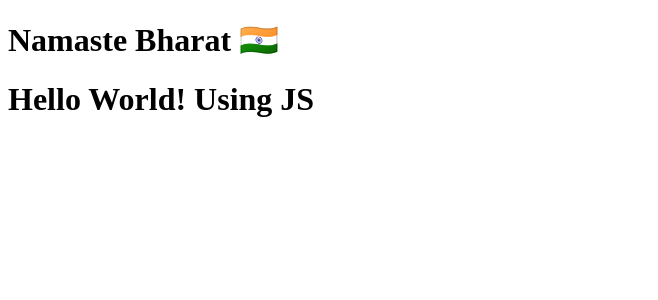
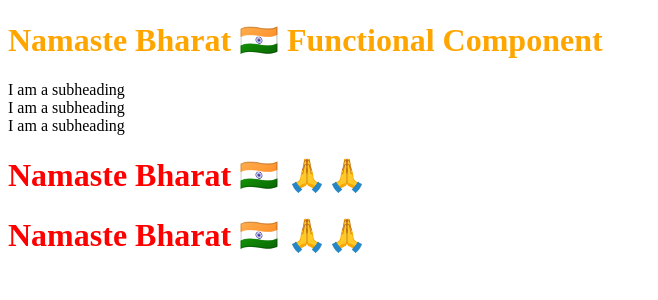
Before and after one commit to OptimizationGuru/react-pulse, a React (Vite) app: page / in a window 1280 px wide. Shown: the top 300 px of the page, without its empty margins (0-658 px from the left). Built offline with nearby package versions, Linux system fonts and the light colour scheme.

Commit message:
episode-03

```diff
--- a/App.js
+++ b/App.js
@@ -4,11 +4,10 @@ import  ReactDOM  from "react-dom/client";
 
 const heading = React.createElement('h1', {id:"heading", xyz:'abc'}, "Hello World Using React!")
 const root = ReactDOM.createRoot(document.getElementById('root'))
-root.render(heading) // it replaces the existing DOM inside root
-
-
+// root.render(heading) // it replaces the existing DOM inside root
 console.log(heading)  // React.createElement returns an object aka React Element, not HTML element
 
+// React.createElement => ReactElement(JS object) => HTML Element on rendering
 
 // creation of Nested Elements
 
@@ -16,12 +15,53 @@ const parent = React.createElement('div', {id:'parent'},
 
 React.createElement('div', {id:'child'},
 
-React.createElement('h1', {}, 'Namaste Bharat 🇮🇳')))
+React.createElement('h1', {id:"heading"}, 'Namaste Bharat 🇮🇳 🙏 🙏')))
 
-root.render(parent)
+// root.render(parent)
 
 console.log(parent)
 
 
 // If you want to make more nested structure, the code will become messy
 // JSX comes to rescue for writing clean code
+// JSX is a js syntax which makes it easier to create React element
+// JSX is not HTML inside JS, rather it is HTML like syntax
+// React can be written w/o JSX for sure
+// JSX is not React
+// JSX is not a valid javascript, PARCEL is transpiling/converting jsx into pure js which js engine can understand
+// Parcel is having Babel inside ==> BABEL transpiles jsx into pure js so that browser can understand it
+// Babel is a opensource JS compiler, read about it
+// If you write JSX in multiple lines, you must use brackets(), babel gets to know where jsx starts and end
+
+// JSX =>Babel transpiles it to  React.createElement => React.createElement => JS obejct => HTML Element(on rendering)
+// JSX internally uses Recat.createElement only
+const jsxHeading = (<h1 id="heading">Namaste Bharat 🇮🇳  🙏🙏 </h1>)  // it is a react element
+const shoot = ReactDOM.createRoot(document.getElementById('shoot'))
+console.log( jsxHeading, 'jsxheading')
+shoot.render(jsxHeading)
+
+
+// React Component
+// 1) Class based Components - OLD
+// 2)Functional Components - NEW
+
+// React Functional Component ==> a simple js function ==> which returns some JSX code/element
+const SubHeading =()=> (<div className="subheading">I am a subheading</div>)
+const HeadingComponent = ()=>(
+    <div id="container">
+     <h1 className="header">Namaste Bharat 🇮🇳 Functional Component</h1>
+     <SubHeading/>
+     <SubHeading></SubHeading>
+     {SubHeading()}
+     {/* line 53 54 and 55 are all same, a function can also be called inside jsx */}
+     {console.log('Hii')}
+     {jsxHeading}
+     </div>
+)
+// The nesting of compoents above is c/a Component Composition
+// One can write javscript inside JSX => very powerful thing
+
+// How to put react element inside jsx
+// Read about how jsx sanitise data from apicalls to prevent malaicious data from apis
+root.render(<HeadingComponent/>)
+// Babel distinguish b/w React Element and React functional componet by the manner they are rendered
--- a/index.css
+++ b/index.css
@@ -1,3 +1,7 @@
 #heading{
     color: red;
 }
+
+.header{
+    color: orange;
+}
--- a/index.html
+++ b/index.html
@@ -7,18 +7,12 @@
     <link rel="stylesheet" href="./index.css">
 </head>
 <body>
-    <div id="root"></div>
+    <div id="root">
 
-  <div id="shoot"></div>
+    </div>
+    <div id="shoot"></div>
 
+    <script type="module" src="./App.js"> </script>
 
-    <script>
-        let shoot = document.getElementById('shoot')
-        let headingbyJS = document.createElement('h1')
-        headingbyJS.innerHTML = 'Hello World! Using JS'
-        shoot.appendChild(headingbyJS)
-    </script>
-        <script type="module" src="./App.js">
-    </script>
 </body>
 </html>
--- a/package.json
+++ b/package.json
@@ -4,6 +4,8 @@
   "description": "This is ReactPulse by TiwariBhaiya",
 
   "scripts": {
+    "start": "parcel index.html",
+    "build": "parcel build index.html",
     "test": "jest"
   },
   "repository": {
```
Also changed, not shown: 1 other file (tests, documents, lock files or other folders).
